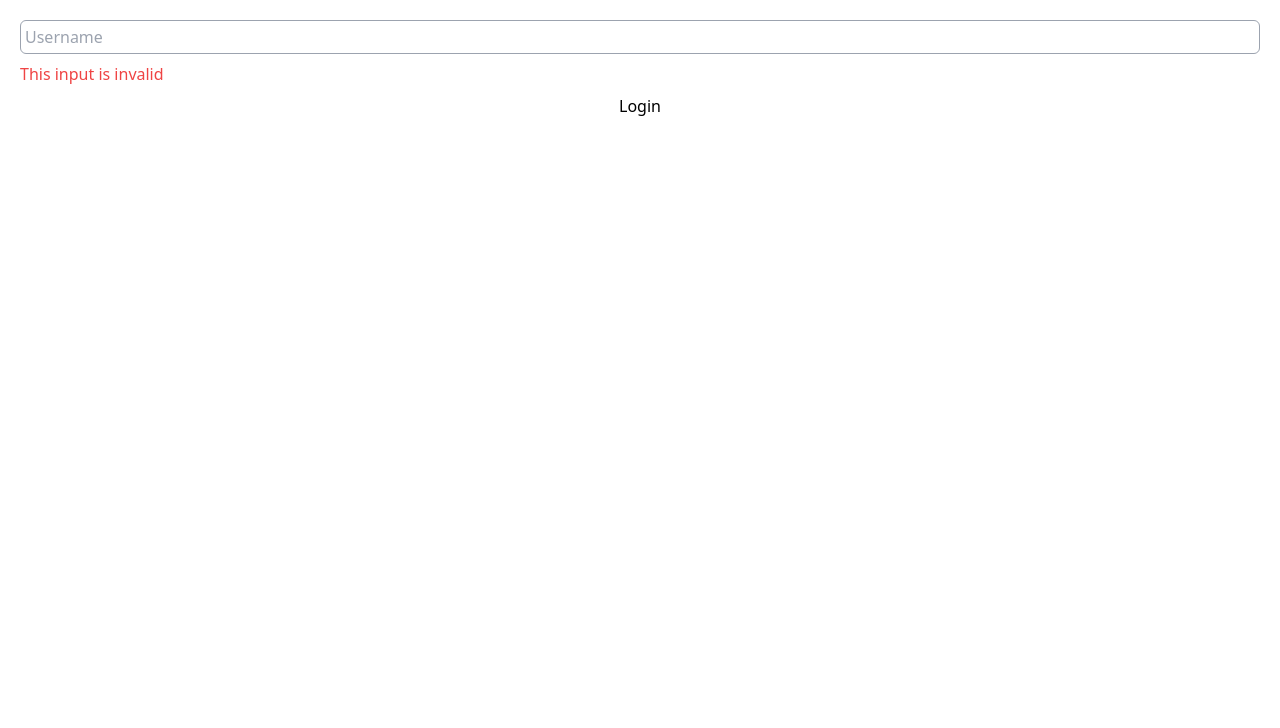
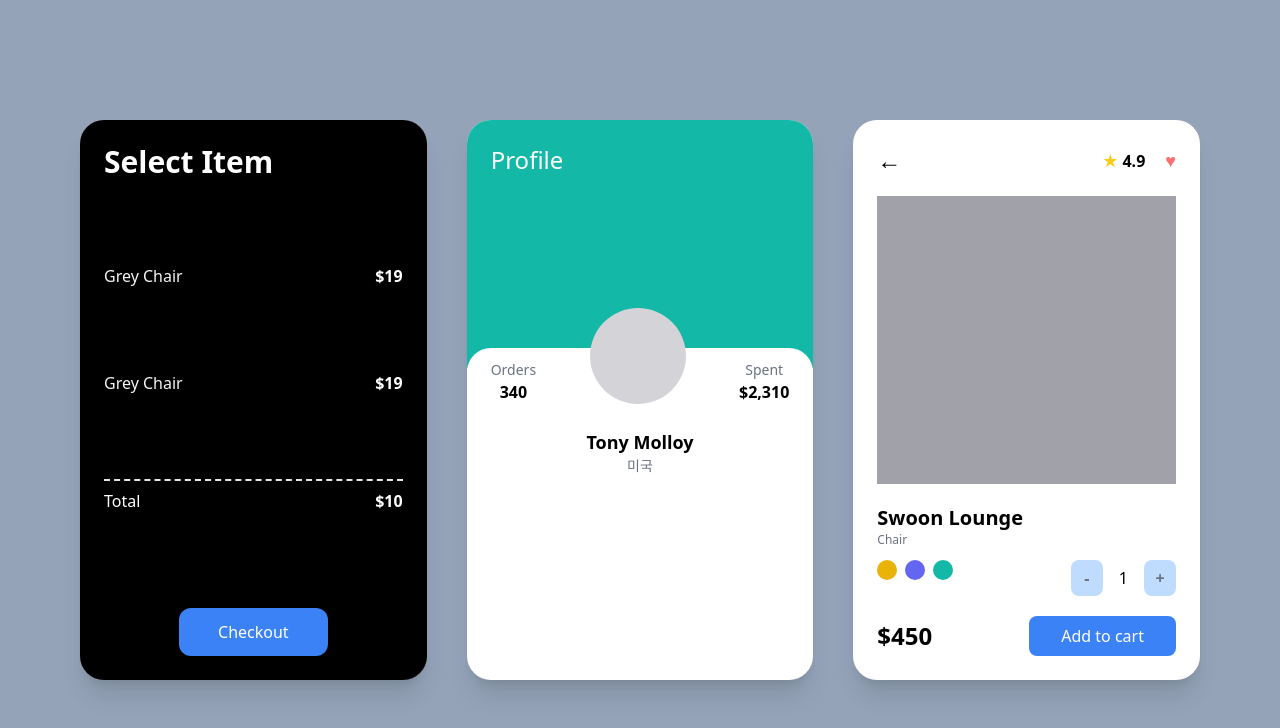
Before and after one commit to woodart8/carrot-market, a Next.js app: page / in a window 1280 px wide. Shown: the top 728 px of the page. Built offline with nearby package versions, Linux system fonts and the light colour scheme.

Commit message:
tailwind practice 3

```diff
--- a/app/layout.tsx
+++ b/app/layout.tsx
@@ -8,7 +8,7 @@
 
 export default function RootLayout({children,}: Readonly<{children: React.ReactNode;}>) {
   return (
-    <html lang="en">
+    <html lang="en" className="dark">
       <body>{children}</body>
     </html>
   );
--- a/app/page.tsx
+++ b/app/page.tsx
@@ -1,20 +1,79 @@
 
 export default function Home() {
   return (
-    <form action="" className="flex flex-col space-y-2 p-5">
-      <input
-        type="text"
-        required
-        placeholder="Username"
-        className="border p-1 peer border-gray-400 rounded-md"
-      />
-      <span className="hidden peer-invalid:block text-red-500 ">
-        This input is invalid
-        </span>
-      <span className="hidden peer-valid:block text-teal-500 ">
-        Awesome Username
-      </span>
-      <input type="submit" value="Login" className=""/>
-    </form>
+      <div className="bg-slate-400 xl:place-content-center px-20 py-20 grid gap-10 lg:grid-cols-2 xl:grid-cols-3 min-h-screen">
+        <div className="bg-white dark:bg-black flex flex-col justify-between p-6 rounded-3xl shadow-xl">
+          <span className="dark:text-white font-semibold text-3xl">Select Item</span>
+          <div className="flex justify-between my-2">
+            <span className="text-gray-500 dark:text-gray-100">Grey Chair</span>
+            <span className="font-semibold dark:text-white">$19</span>
+          </div>
+          <div className="flex justify-between">
+            <span className="text-gray-500 dark:text-gray-100">Grey Chair</span>
+            <span className="font-semibold dark:text-white">$19</span>
+          </div>
+          <div className="flex justify-between mt-2 pt-2 border-t-2 border-dashed">
+            <span className="dark:text-white">Total</span>
+            <span className="font-semibold dark:text-white">$10</span>
+          </div>
+          <button className="flex justify-center mt-5 bg-blue-500 text-white p-3 text-center rounded-xl w-2/4 mx-auto
+          hover:bg-teal-500 dark:hover:bg-white dark:hover:text-black active:bg-yellow-500">
+            Checkout
+          </button>
+        </div>
+        <div className="bg-white overflow-hidden rounded-3xl shadow-xl">
+          <div className="portrait:bg-blue-500 landscape:bg-teal-500 p-6 pb-14 xl:pb-48">
+            <span className="text-white text-2xl">Profile</span>
+          </div>
+          <div className="bg-white rounded-3xl p-6 relative -top-5">
+            <div className="flex relative -top-16 items-end justify-between">
+              <div className="flex flex-col items-center">
+                <span className="text-sm text-gray-500">Orders</span>
+                <span className="font-semibold">340</span>
+              </div>
+              <div className="h-24 w-24 bg-zinc-300 rounded-full"></div>
+              <div className="flex flex-col items-center">
+                <span className="text-sm text-gray-500">Spent</span>
+                <span className="font-semibold">$2,310</span>
+              </div>
+            </div>
+            <div className="relative flex flex-col items-center -mt-10 -mb-5">
+                <span className="text-lg font-semibold">Tony Molloy</span>
+                <span className="text-sm text-gray-500">미국</span>
+              </div>
+          </div>
+        </div>
+        <div className="bg-white p-6 rounded-3xl shadow-xl lg:col-span-2 xl:col-span-1">
+          <div className="flex mb-5 justify-between items-center">
+            <span className="font-semibold text-2xl">←</span>
+            <div className="space-x-3">
+              <span className="text-lg text-yellow-400">★</span>
+              <span className="font-semibold relative -left-2">4.9</span>
+              <span className="text-lg text-red-400">♥</span>
+            </div>
+          </div>
+          <div className="bg-zinc-400 h-72 mb-5"/>
+          <div className="flex flex-col">
+            <span className="font-semibold text-xl">Swoon Lounge</span>
+            <span className="text-xs text-gray-500">Chair</span>
+            <div className="mt-3 mb-5 flex justify-between">
+              <div className="space-x-2">
+                <button className="w-5 h-5 rounded-full bg-yellow-500 focus:ring-2 ring-offset-2 ring-yellow-500 transition"></button>
+                <button className="w-5 h-5 rounded-full bg-indigo-500 focus:ring-2 ring-offset-2 ring-indigo-500 transition"></button>
+                <button className="w-5 h-5 rounded-full bg-teal-500 focus:ring-2 ring-offset-2 ring-teal-500 transition"></button>
+              </div>
+              <div className="flex items-center space-x-4">
+                <button className="p-1.5 bg-blue-200 flex justify-center items-center aspect-square w-8 font-semibold rounded-lg text-gray-500">-</button>
+                <span>1</span>
+                <button className="p-1.5 bg-blue-200 flex justify-center items-center aspect-square w-8 font-semibold rounded-lg text-gray-500">+</button>
+              </div>
+            </div>
+            <div className="flex justify-between items-center">
+              <span className="font-semibold text-2xl">$450</span>
+              <button className="bg-blue-500 p-2 text-center text-white rounded-lg py-2 px-8">Add to cart</button>
+            </div>
+          </div>
+        </div>
+      </div>
   );
 }
--- a/tailwind.config.ts
+++ b/tailwind.config.ts
@@ -15,6 +15,7 @@
       },
     },
   },
+  darkMode: "class",
   plugins: [],
 };
 export default config;
```
